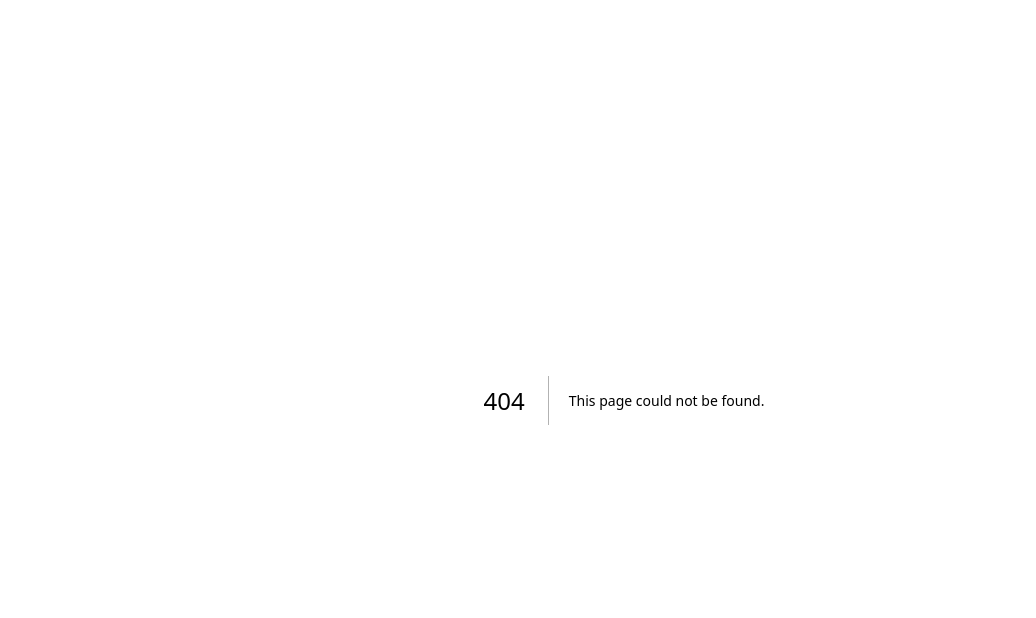
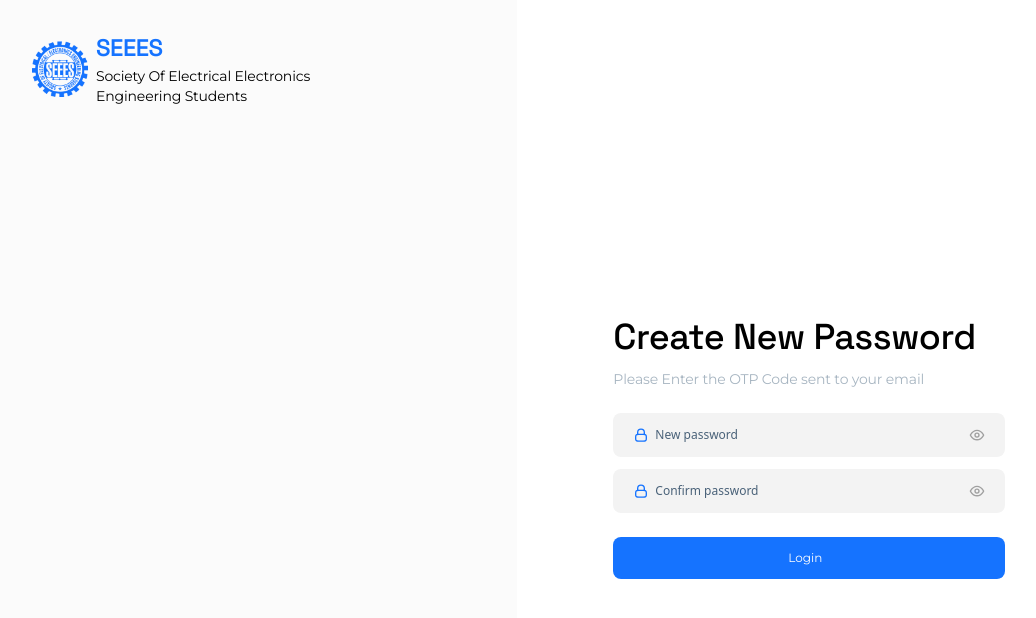
Before and after one commit to SEEES-TECH-COMMUNITY/seeswebsite-frontend, a Next.js app: page /auth/create-new-password in a window 1280 px wide. Before the commit this address had no page. Shown: the top 618 px of the page, without its empty margins (16-1052 px from the left). Built offline with nearby package versions, Linux system fonts and the light colour scheme.

Commit message:
feat: created new password page

```diff
--- /dev/null
+++ b/src/pages/auth/create-new-password.tsx
@@ -0,0 +1,121 @@
+import React, { useState } from "react";
+import type { NextPage } from "next";
+import { PasswordInput, AuthSideBar, TextInput, Button } from "@src/components";
+import { Montserrat, Space_Grotesk } from "next/font/google";
+import { type ZodError, z } from "zod";
+import { type InputError } from "@src/utils/types/forms.types";
+const montserrat = Montserrat({
+  weight: ["400"],
+  subsets: ["latin", "latin-ext"],
+});
+const spaceGrotesk = Space_Grotesk({
+  weight: ["500"],
+  subsets: ["latin", "latin-ext"],
+});
+
+const Page: NextPage = () => {
+  const [password, setPassword] = useState<string>("");
+  const [passwordError, setPasswordError] = useState<InputError>({
+    error: false,
+    message: "",
+  });
+  const [confirmPassword, setConfirmPassword] = useState<string>("");
+  const [confirmPasswordError, setConfirmPasswordError] = useState<InputError>({
+    error: false,
+    message: "",
+  });
+
+  // These two below are for api based errors
+  const [error, setError] = useState<boolean>(false);
+  const [errorMessage, setErrorMessage] = useState<string>("");
+
+  const userSchema = z.object({
+    password: z
+      .string()
+      .regex(/^(?=.*[a-z])(?=.*[A-Z])(?=.*\d)[a-zA-Z\d]{8,}$/, {
+        message:
+          "Password must contain at least 8 characters, one uppercase, one lowercase and one number",
+      }).nonempty(),
+    confrim_password: z.string().refine((data) => data === password, {
+      message: "Passwords do not match",
+    }),
+  });
+  const handleSubmit = (e: React.FormEvent<HTMLFormElement>) => {
+    e.preventDefault();
+    try {
+      const userLoginData = userSchema.parse({ confirmPassword, password });
+      console.log(userLoginData);
+    } catch (err: unknown) {
+      const errObj = err as ZodError;
+      console.log(errObj.errors);
+      if (errObj?.errors?.length > 0) {
+        errObj?.errors?.forEach((error) => {
+          if (error.path[0] === "confrim_password") {
+            setConfirmPasswordError({
+              error: true,
+              message: error.message,
+            });
+          }
+          if (error.path[0] === "password") {
+            console.log(error.message)
+            setPasswordError({
+              error: true,
+              message: error.message,
+            });
+          }
+        });
+      }
+    }
+  };
+  return (
+    <section className={`flex ${montserrat.className}`}>
+      <div className="w-5/12 basis-5/12">
+        <AuthSideBar />
+      </div>
+      <div className="flex w-7/12 basis-7/12 items-start justify-between px-12 ">
+        <div className="flex min-h-screen w-3/4 flex-col items-center justify-center space-y-6 px-12 pt-24">
+          <form
+            onSubmit={handleSubmit}
+            className="flex w-full flex-col space-y-6"
+          >
+            <div className="flex flex-col space-y-3">
+              <h1
+                className={`text-4xl font-medium tracking-[-0.5px] text-black ${spaceGrotesk.className}`}
+              >
+                Create New Password
+              </h1>
+              <p
+                className={`text-sm font-light tracking-[-0.16px] text-grey-700`}
+              >
+                Please Enter the OTP Code sent to your email
+              </p>
+            </div>
+            <div className="flex flex-col space-y-3">
+              <PasswordInput
+                value={password}
+                onChange={(e) => setPassword(e.target.value)}
+                error={error}
+                placeholder="New password"
+                errorObj={passwordError}
+              />
+              <PasswordInput
+                value={confirmPassword}
+                onChange={(e) => setConfirmPassword(e.target.value)}
+                error={confirmPasswordError.error}
+                placeholder="Confirm password"
+                errorObj={confirmPasswordError}
+              />
+              {error && (
+                <p className="text-xs text-red-500">
+                  Invalid email or password
+                </p>
+              )}
+            </div>
+            <Button text="Login" type="submit" />
+          </form>
+        </div>
+      </div>
+    </section>
+  );
+};
+export default Page;
```
